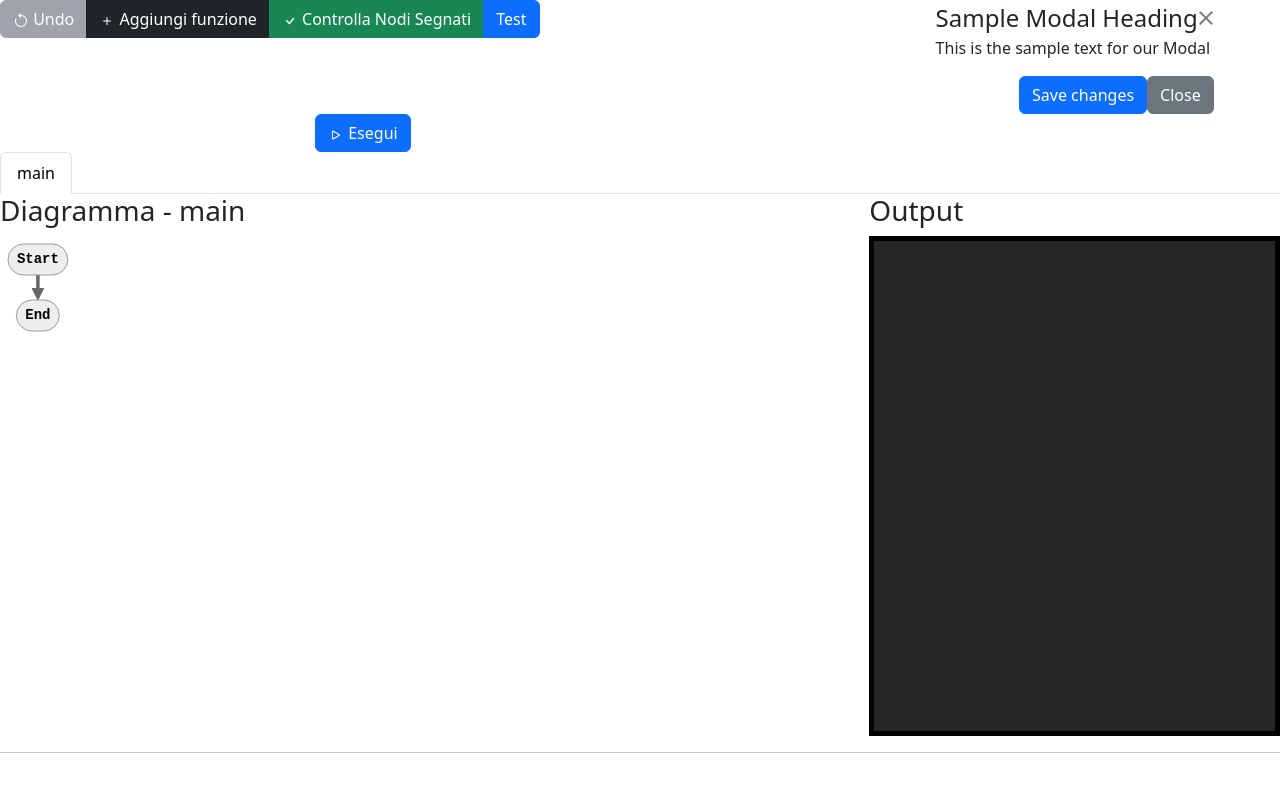
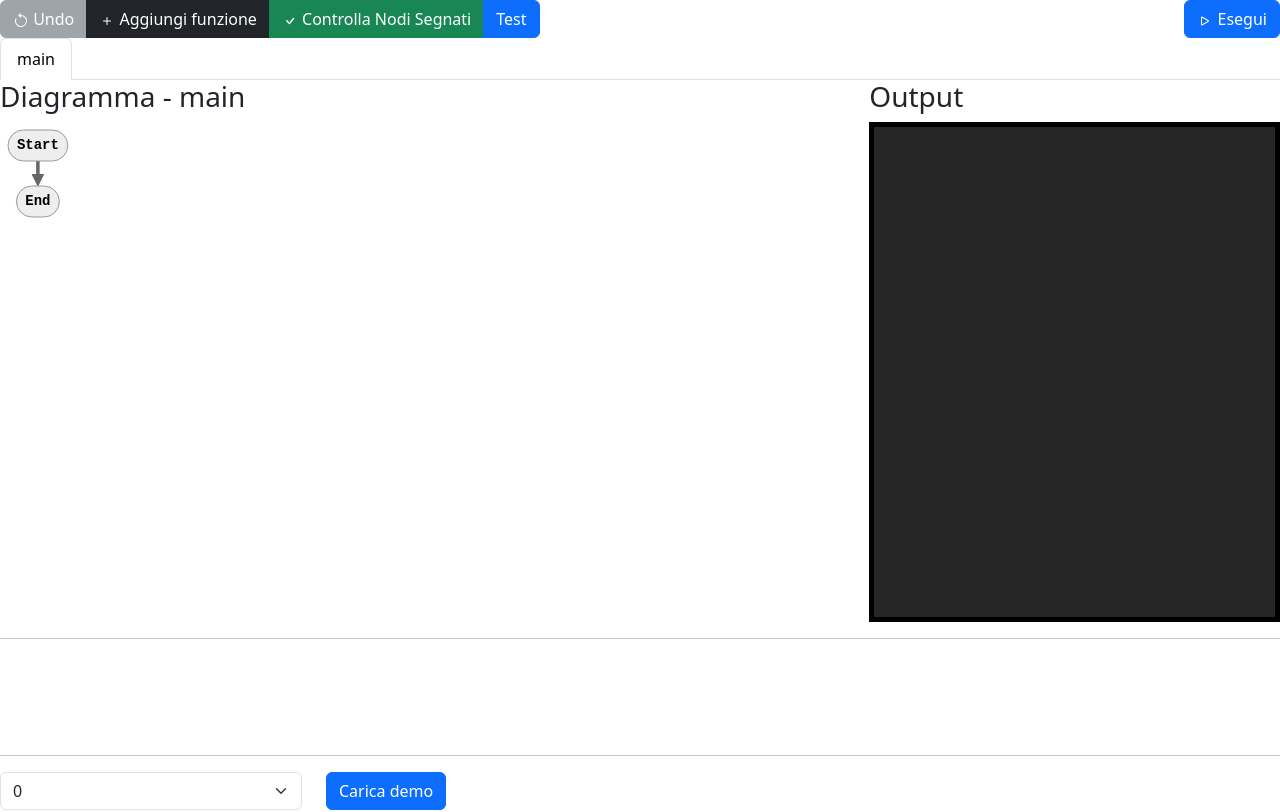
Before and after one commit to zoo43/browser-executable-flowcharts-be, a React (Create React App) app: page / in a window 1280 px wide. Shown: the top 812 px of the page. Built offline with nearby package versions, Linux system fonts and the light colour scheme.

Commit message:
stable background color

```diff
--- a/src/NodeModals/CheckCorrectNodesModal.js
+++ b/src/NodeModals/CheckCorrectNodesModal.js
@@ -1,6 +1,10 @@
 import Button from 'react-bootstrap/Button'
 import Modal from 'react-bootstrap/Modal'
 import React from 'react'
+import PropTypes from 'prop-types'
+import Row from 'react-bootstrap/Row'
+import Col from 'react-bootstrap/Col'
+import Form from 'react-bootstrap/Form'
 
 
 class CheckCorrectNodesModal extends React.Component {
@@ -11,28 +15,40 @@ class CheckCorrectNodesModal extends React.Component {
     componentDidMount () {}
     render(){
         return (
-            <Modal.Dialog>
+          <Modal show={this.props.show}  size='lg'>
           <Modal.Header closeButton>
             <Modal.Title>
-               Sample Modal Heading
+              Hey
             </Modal.Title>
           </Modal.Header>
+
           <Modal.Body>
-              <p>
-               This is the sample text for our Modal
-              </p>
+            <Row>
+              <h3>Anteprima:</h3>
+              <Col style={{ textAlign: 'center' }}>
+              </Col>
+            </Row>
+            <Row>
+              <h3>Output:</h3>
+              <Col xs={12}>
+                <Form.Text muted>
+                  Per stampare il valore di una variabile usare il nome della variabile preceduto da <strong>$</strong>, ad esempio: <strong>$n</strong>, <strong>$array1[n]</strong>, ...
+                </Form.Text>
+                <br />
+                <Form.Text muted>
+                  Per fare andare a capo il testo usare <strong>\n</strong>
+                </Form.Text>
+              </Col>
+            </Row>
+
           </Modal.Body>
-            <Modal.Footer>
-              <Button variant="primary">
-               Save changes
-              </Button>
-              <Button variant="secondary">
-               Close
-              </Button>
-            </Modal.Footer>
-          </Modal.Dialog>
+        </Modal>
         )
     }
 }
 
+CheckCorrectNodesModal.propTypes = {
+  show: PropTypes.bool
+}
+
 export default CheckCorrectNodesModal
--- a/src/nodes.js
+++ b/src/nodes.js
@@ -510,7 +510,7 @@ function convertToDiagramStrMermaidJS (nodes, clickable) {
   }
 
   diagramStr += 'classDef selected stroke-width:5px,stroke: #2001aa\n'
-  diagramStr += 'classDef checked stroke-width:5px,stroke: green\n'
+  diagramStr += 'classDef checked fill: #99FF99\n'
   diagramStr += 'classDef unreachable fill:#262626\n'
   // diagramStr += 'classDef nop fill:#a1f1fc\n'
   diagramStr += 'classDef nopNoModal fill:#000000\n'
```
Lines whose indentation alone changed are shown as unchanged.
